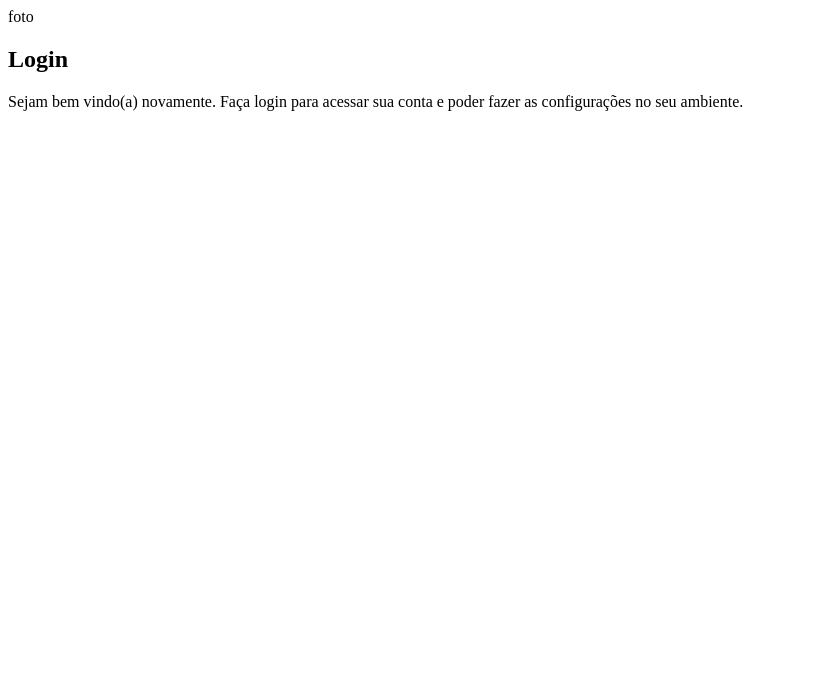
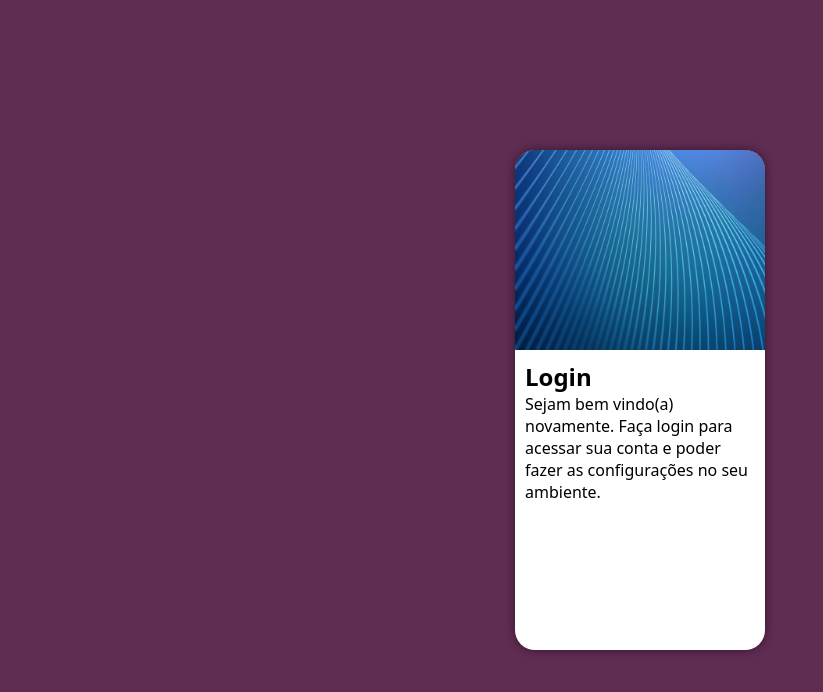
Before and after one commit to AdrielTeles97/projeto-login, a plain HTML site: page index.html in a window 1280 px wide. Shown: the whole page, without its empty margins (0-823 px from the left). Drawn offline with Linux system fonts and the light colour scheme.

Commit message:
atualizei as css

```diff
--- a/estilos/style.css
+++ b/estilos/style.css
@@ -4,3 +4,50 @@
     Verde: #49a09d;
     Roxo: #5f2c52;
 */
+
+* {
+    font-family: system-ui, -apple-system, BlinkMacSystemFont, 'Segoe UI', Roboto, Oxygen, Ubuntu, Cantarell, 'Open Sans', 'Helvetica Neue', sans-serif;
+    padding: 0;
+    margin: 0;
+    box-sizing: border-box;
+}
+
+body, html {
+    background-color: #5f2c52;
+    height: 10vh;
+    width: 100vw;
+}
+
+main {
+    position: relative;
+    height: 100vh;
+    width: 100vw;
+}
+
+section#login {
+    position: absolute;
+    top: 50%;
+    left: 50%;
+    transform: translate(-50%, -50%);
+    background-color: white;
+    width: 250px;
+    height: 500px;
+    border-radius: 20px;
+    overflow: hidden;
+    box-shadow: 0px 0px 10px rgba(0, 0, 0, 0.479);
+}
+
+section#login > div#imagem {
+    display: block;
+    background: #5f2c52 url(../imagens/login.jpg.jpg) no-repeat;
+    height: 200px;
+    background-size: cover;
+    background-position: left bottom;
+}
+
+section#login > div#formulario {
+    display: block;
+    padding: 10px;
+
+
+}
--- a/index.html
+++ b/index.html
@@ -11,7 +11,7 @@
     <main>
         <section id="login">
             <div id="imagem">
-                foto
+
             </div>
 
             <div id="formulario">
@@ -20,10 +20,10 @@
                     Sejam bem vindo(a) novamente. Faça login para acessar sua conta e poder
                     fazer as configurações no seu ambiente.
                 </p>
+
                 <form action="login.php" method="post">
 
                 </form>
-
             </div>
 
         </section>
```
